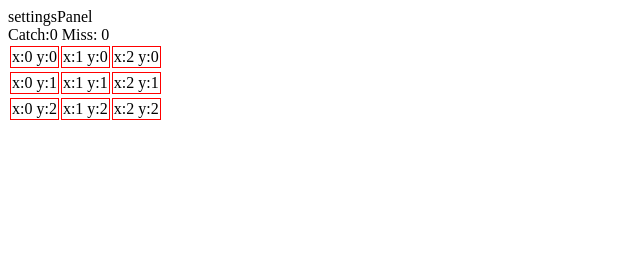
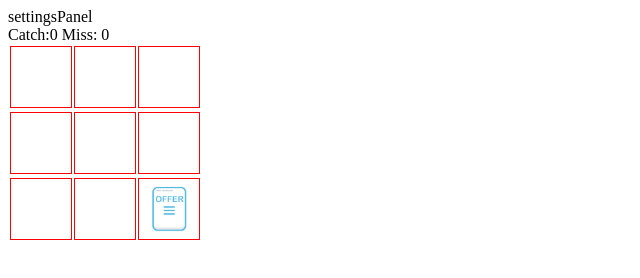
Before and after one commit to IgorLutoshkin/PRECOURSE, a plain HTML site: page Catch the Offer - game/index.html in a window 1280 px wide. Shown: the whole page, without its empty margins (0-640 px from the left). Drawn offline with Linux system fonts and the light colour scheme.

Commit message:
add moving the offer in grid & setinterval

```diff
--- a/Catch the Offer - game/data.js
+++ b/Catch the Offer - game/data.js
@@ -3,4 +3,28 @@ export const data = {
   missPoints: 0,
   x: 0,
   y: 0,
+  rowCount: 3,
+  columnCount: 3,
 };
+/* здесь пишем логику */
+
+let subscriber = null; // пустая функция, когда поменяются данные в (setInterval) она будет вызвана
+
+// задает рандомное положение офера
+function randomChangeCoordinates(num) {
+  return Math.floor(Math.random() * num);
+}
+
+setInterval(() => {
+  data.x = randomChangeCoordinates(data.columnCount);
+  data.y = randomChangeCoordinates(data.rowCount);
+  subscriber(); //после того как данные поменялись, вызываем функцию (let subscriber)
+}, 1000);
+
+// после того как пройдет сменна данных в (setInterval) и будет вызванна функция (let subscriber)
+//создадим функцию которая будет принимать в себя функцию(let subscriber)
+//в качестве параметра функции (subscribe) будет передана другая функция (newSubscriber)
+//уже в index мы вместо (newSubscriber) положим функцию которая будет отвечать за отрисовку данных
+export function subscribe(newSubscriber) {
+  subscriber = newSubscriber;
+}
--- a/Catch the Offer - game/index.js
+++ b/Catch the Offer - game/index.js
@@ -1,6 +1,12 @@
-
+import { subscribe } from "./data.js";
 import { Game } from "./ui/game/game.components.js";
 
 const appElement = document.getElementById("root");
-const game = Game();
-appElement.append(game);
+
+function renderApp() {
+  const game = Game();
+  appElement.innerHTML = "";
+  appElement.append(game);
+}
+
+subscribe(renderApp); // callback
--- a/Catch the Offer - game/style.css
+++ b/Catch the Offer - game/style.css
@@ -1,3 +1,12 @@
 table td {
+  min-width: 50px;
+  height: 50px;
+  padding: 5px;
   border: 1px solid red;
 }
+
+img {
+  display: block;
+  margin: 0 auto;
+  width: 50px;
+}
--- a/Catch the Offer - game/ui/game/game-grid/game-grid.js
+++ b/Catch the Offer - game/ui/game/game-grid/game-grid.js
@@ -1,15 +1,19 @@
 import { data } from "../../../data.js";
+import { offer } from "./offer/offer.js";
 
 export function gameGrid() {
   const tableElement = document.createElement("table");
   // tableElement.append('gameGrid')
 
-  for (let y = 0; y < 3; y++) {
+  for (let y = 0; y < data.rowCount; y++) {
     const rowElement = document.createElement("tr");
 
-    for (let x = 0; x < 3; x++) {
+    for (let x = 0; x < data.columnCount; x++) {
       const columnElement = document.createElement("td");
-      columnElement.append(`x:${x} y:${y}`);
+      // columnElement.append(`x:${x} y:${y}`);
+      if (x === data.x && y === data.y) {
+        columnElement.append(offer()); // добавали отрисовку оффера
+      }
       tableElement.append(columnElement);
     }
 
--- /dev/null
+++ b/Catch the Offer - game/ui/game/game-grid/offer/offer.js
@@ -0,0 +1,5 @@
+export function offer() {
+  const offerElement = document.createElement("img");
+  offerElement.src = "../../../../image/offer.png";
+  return offerElement;
+}
```
Also changed, not shown: Catch the Offer - game/image/caught-offer.png (added), Catch the Offer - game/image/missed-offer.png (added), Catch the Offer - game/image/offer.png (added).
